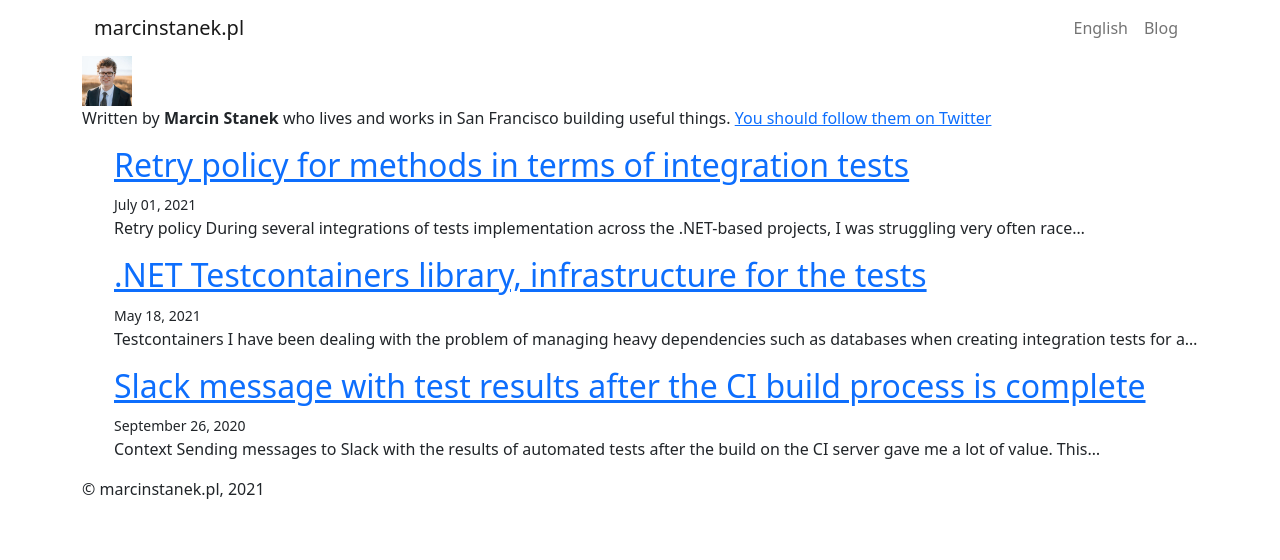
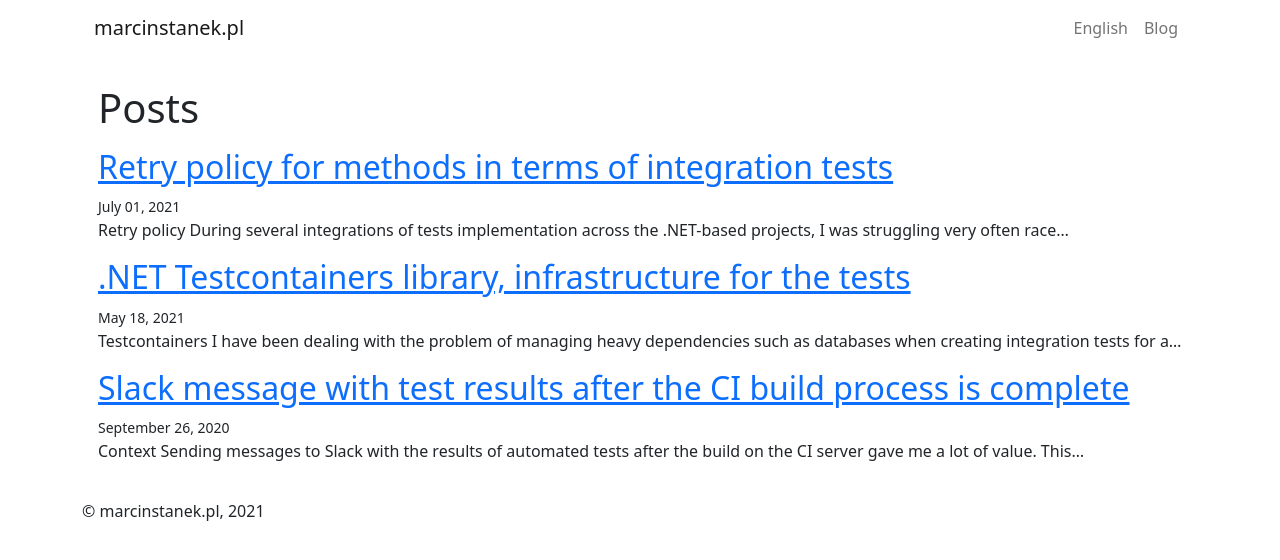
Before and after one commit to 12masta/marcinstanekpl-v2, a Gatsby site: page /blog/en in a window 1280 px wide. Built offline with nearby package versions, Linux system fonts and the light colour scheme; Gatsby itself is replaced by a stand-in of ours.

Commit message:
posts polishing

```diff
--- a/src/pages/blog/en/index.js
+++ b/src/pages/blog/en/index.js
@@ -12,8 +12,8 @@ const BlogIndex = ({ data, location }) => {
   if (posts.length === 0) {
     return (
       <Layout location={location} title={siteTitle}>
-        <Seo title="All posts" />
-        <Bio />
+        <Seo title="All posts"/>
+        <Bio/>
         <p>
           No blog posts found. Add markdown posts to "content/blog" (or the
           directory you specified for the "gatsby-source-filesystem" plugin in
@@ -25,9 +25,12 @@ const BlogIndex = ({ data, location }) => {
 
   return (
     <Layout location={location} title={siteTitle}>
-      <Seo title="All posts" />
-      <Bio />
-      <ol style={{ listStyle: `none` }}>
+      <Seo title="All posts"/>
+      <div className="container mt-4">
+        <div className="container p-1">
+          <h1>Posts</h1>
+        </div>
+        <ol className="p-1" style={{ listStyle: `none` }}>
           {posts.map(post => {
             const title = post.frontmatter.title || post.fields.slug
 
@@ -49,7 +52,7 @@ const BlogIndex = ({ data, location }) => {
                   <section>
                     <p
                       dangerouslySetInnerHTML={{
-                      __html: post.frontmatter.description || post.excerpt,
+                        __html: post.frontmatter.description || post.excerpt
                       }}
                       itemProp="description"
                     />
@@ -59,6 +62,7 @@ const BlogIndex = ({ data, location }) => {
             )
           })}
         </ol>
+      </div>
     </Layout>
   )
 }
```
Also changed, not shown: src/pages/blog/pl/index.js (+10 -6 lines). Lines whose indentation alone changed are shown as unchanged.
